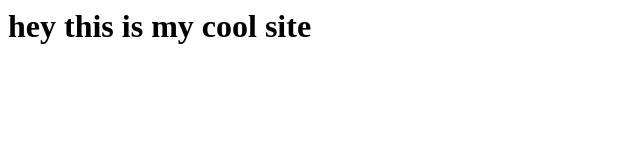
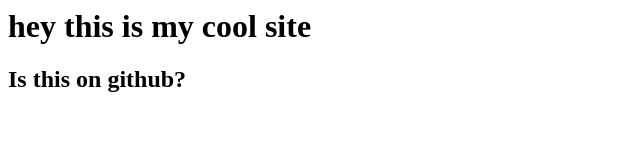
Before and after one commit to jshawl/deployer, a plain HTML site: page index.html in a window 1280 px wide. Shown: the whole page, without its empty margins (0-640 px from the left). Drawn offline with Linux system fonts and the light colour scheme.

Commit message:
add a question

```diff
--- a/index.html
+++ b/index.html
@@ -1 +1,2 @@
 <h1>hey this is my cool site</h1>
+<h2>Is this on github?</h2>
```
